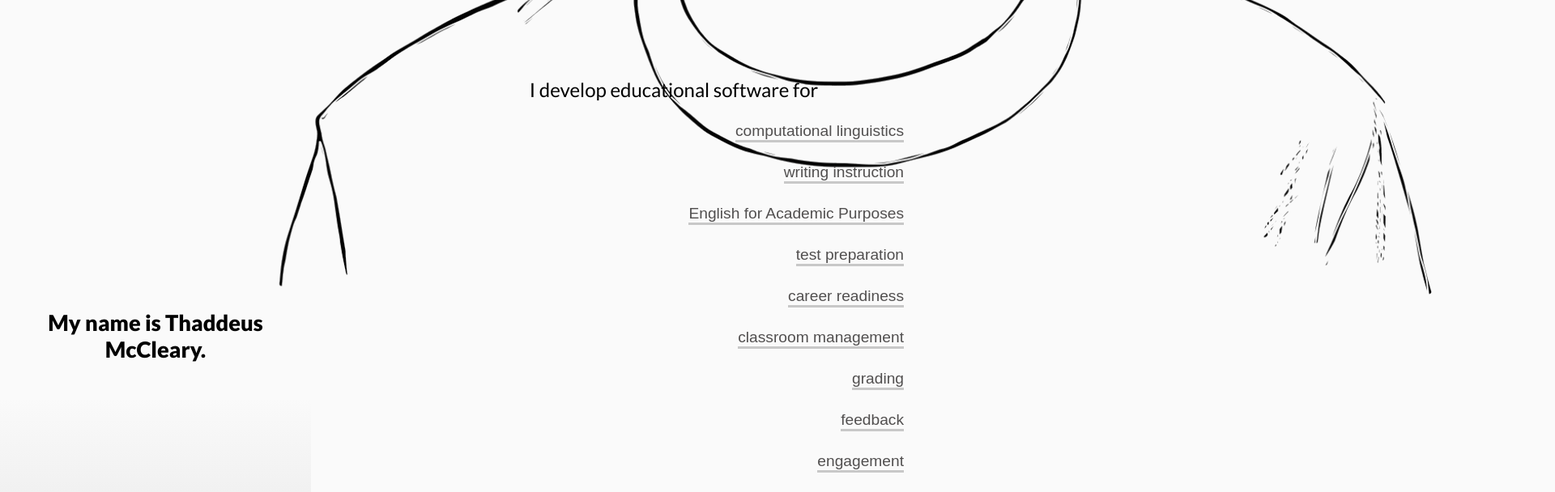
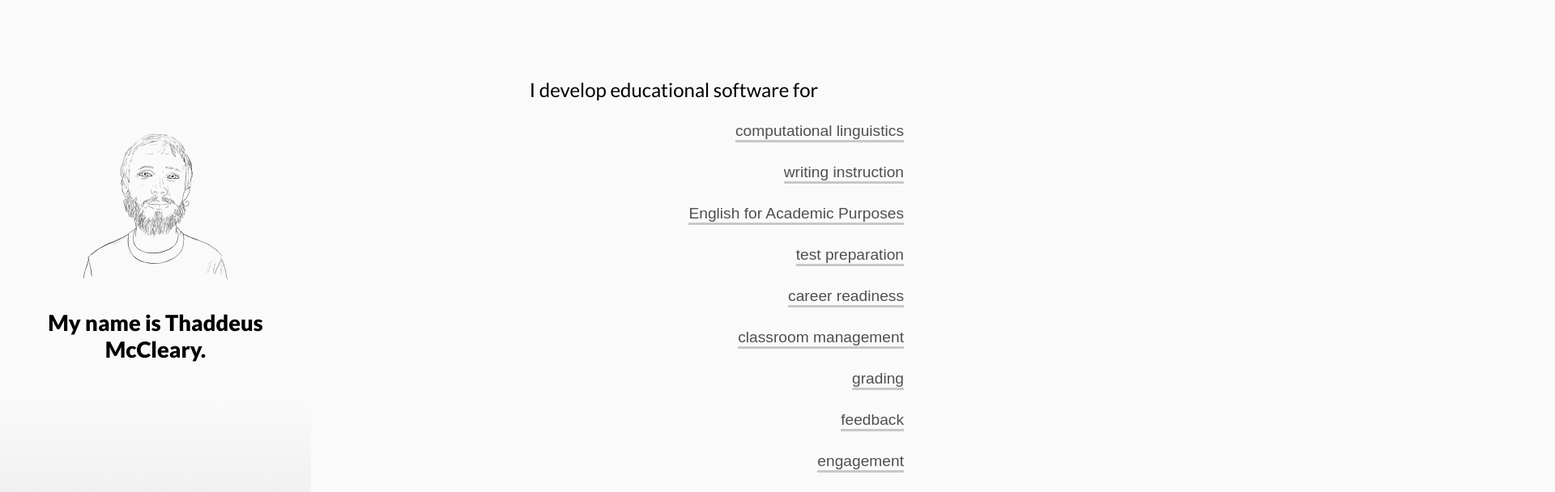
Before and after one commit to thaddeusm/portfolio, a Svelte app: page / in a window 1280 px wide. Shown: the top 608 px of the page at 81% size, 1920 px wide, since content can reach past the window. Built offline with nearby package versions, Linux system fonts and the light colour scheme.

Commit message:
Fix links

```diff
--- a/src/App.svelte
+++ b/src/App.svelte
@@ -42,7 +42,7 @@
 			display: none;
 		}
 
-		header > a > img {
+		header > button > img {
 			height: 10rem;
 			display: block;
 			margin: 2rem auto;
@@ -79,7 +79,7 @@
 			align-self: flex-end;
 		}
 
-		header > a > img {
+		header > button > img {
 			width: 80%;
 			display: block;
 			margin: 2rem auto;
```
